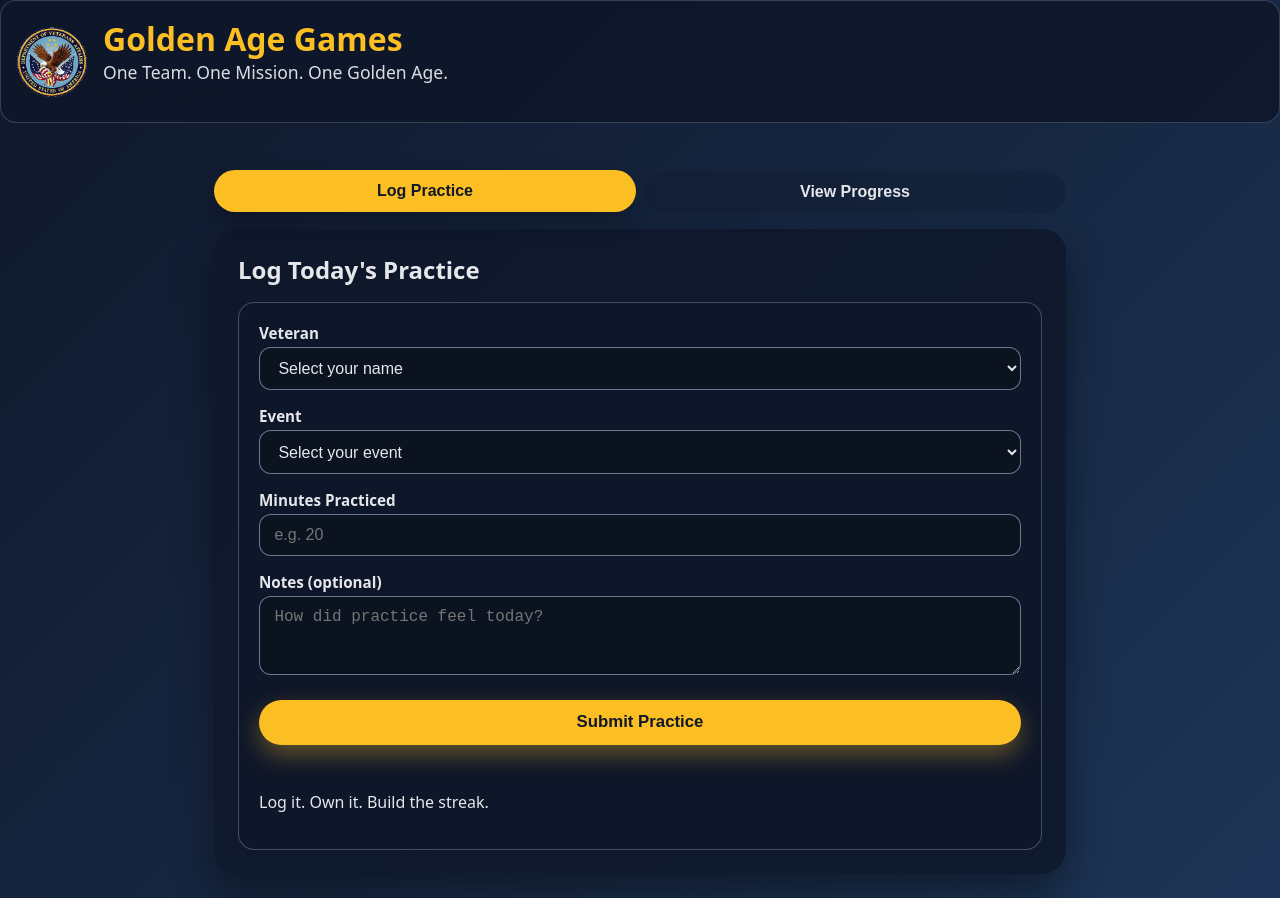
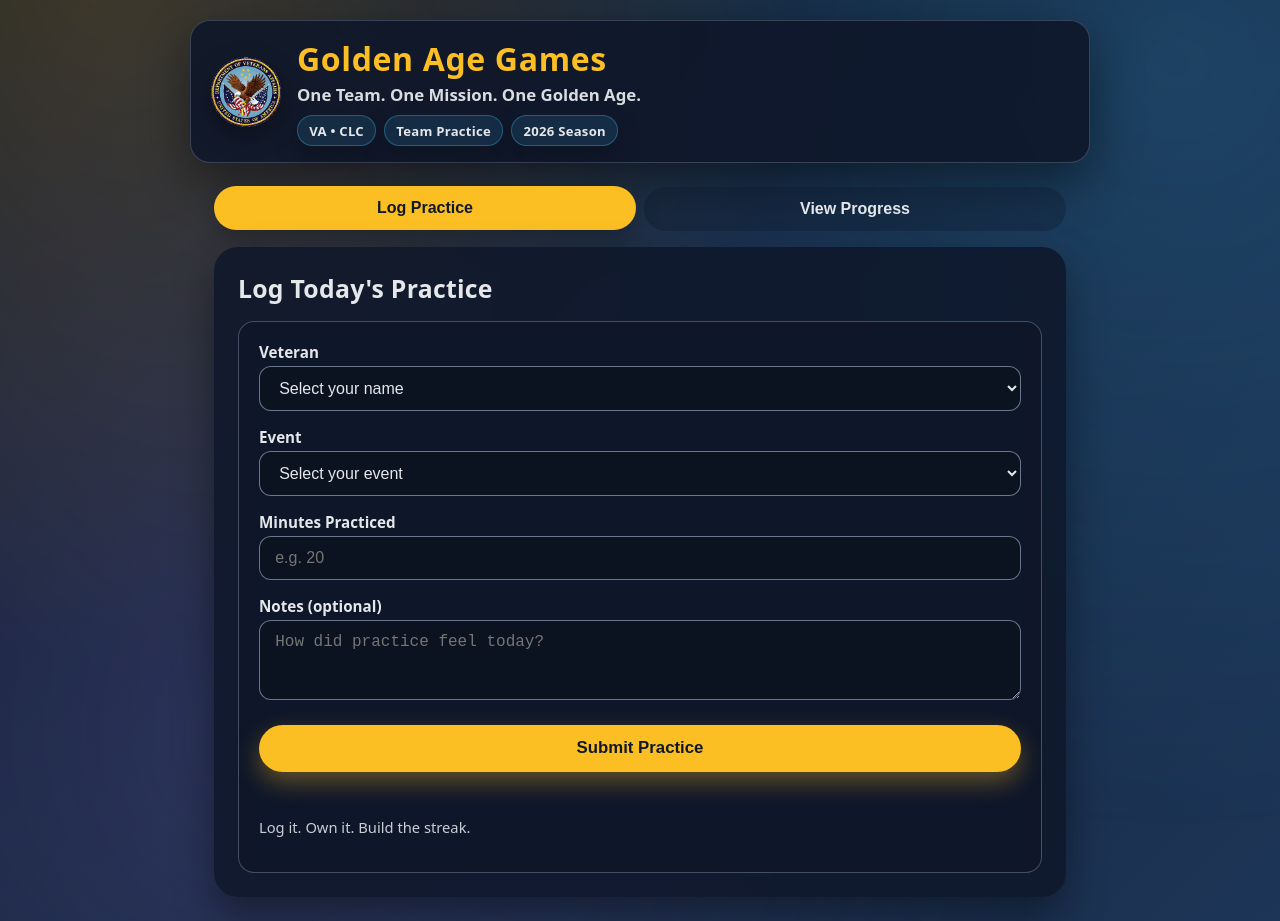
Before and after one commit to notacoder12/Golden-Age-Games-, a plain HTML site: page index.html in a window 1280 px wide. Before the commit the page ends 898 px from the top, so only its background shows below. Drawn offline with Linux system fonts and the light colour scheme.

Commit message:
Update styles.css

```diff
--- a/styles.css
+++ b/styles.css
@@ -1,38 +1,94 @@
-* {
-  box-sizing: border-box;
-}
+/* ===== Base ===== */
+* { box-sizing: border-box; }
 
 body {
   margin: 0;
   font-family: system-ui, -apple-system, BlinkMacSystemFont, "Segoe UI", sans-serif;
   background: linear-gradient(135deg, #0f172a, #1d3557);
   color: #0f172a;
+  position: relative;
+  overflow-x: hidden;
 }
 
+/* ===== Background glow (premium but readable) ===== */
+body::before{
+  content:"";
+  position: fixed;
+  inset:-20%;
+  background:
+    radial-gradient(circle at 20% 10%, rgba(251,191,36,0.20), transparent 40%),
+    radial-gradient(circle at 80% 20%, rgba(56,189,248,0.18), transparent 45%),
+    radial-gradient(circle at 30% 80%, rgba(167,139,250,0.16), transparent 50%);
+  filter: blur(20px);
+  z-index: -1;
+}
+
+/* ===== Layout ===== */
 .app-container {
   max-width: 900px;
   margin: 0 auto;
   padding: 1.5rem;
 }
 
-.app-header {
-  text-align: center;
-  color: #e5e7eb;
-  margin-bottom: 1.5rem;
+/* ===== VA Header ===== */
+.va-header {
+  max-width: 900px;
+  margin: 1.25rem auto 0 auto;
+  display: flex;
+  align-items: center;
+  gap: 1rem;
+  background: rgba(15, 23, 42, 0.9);
+  padding: 1rem 1.25rem;
+  border-radius: 1.25rem;
+  border: 1px solid rgba(148, 163, 184, 0.3);
+  box-shadow: 0 18px 50px rgba(0,0,0,0.45);
 }
 
-.app-header h1 {
-  font-size: 2.4rem;
-  margin: 0;
-  letter-spacing: 0.05em;
+.va-logo {
+  width: 70px;
+  height: 70px;
+  object-fit: contain;
+  filter: drop-shadow(0 8px 12px rgba(0,0,0,0.35));
 }
 
-.subtitle {
-  margin-top: 0.25rem;
-  font-size: 1rem;
-  opacity: 0.9;
+.va-title h1 {
+  margin: 0;
+  color: #fbbf24;
+  font-size: 2rem;
+  letter-spacing: 0.02em;
 }
 
+.va-slogan {
+  margin: 0.2rem 0 0 0;
+  color: #e5e7eb;
+  font-size: 1.05rem;
+  opacity: 0.95;
+  font-weight: 600;
+}
+
+/* Badges under slogan */
+.va-badges{
+  display:flex;
+  gap:.5rem;
+  flex-wrap:wrap;
+  margin-top:.55rem;
+}
+
+.badge{
+  display:inline-flex;
+  align-items:center;
+  padding:.35rem .7rem;
+  border-radius:999px;
+  font-weight:800;
+  font-size:.82rem;
+  letter-spacing:.02em;
+  color:#e5e7eb;
+  background: rgba(56,189,248,0.12);
+  border: 1px solid rgba(56,189,248,0.35);
+  box-shadow: 0 10px 25px rgba(0,0,0,0.25);
+}
+
+/* ===== Tabs ===== */
 .tabs {
   display: flex;
   gap: 0.5rem;
@@ -41,21 +97,21 @@
 
 .tab-button {
   flex: 1;
-  padding: 0.75rem 1rem;
+  padding: 0.8rem 1rem;
   border-radius: 999px;
   border: none;
   font-size: 1rem;
   cursor: pointer;
-  background: rgba(15, 23, 42, 0.3);
+  background: rgba(15, 23, 42, 0.32);
   color: #e5e7eb;
-  font-weight: 600;
+  font-weight: 800;
   transition: background 0.2s, transform 0.1s, box-shadow 0.1s;
 }
 
 .tab-button.active {
   background: #fbbf24;
   color: #111827;
-  box-shadow: 0 8px 20px rgba(0, 0, 0, 0.25);
+  box-shadow: 0 10px 25px rgba(0, 0, 0, 0.25);
   transform: translateY(-1px);
 }
 
@@ -64,51 +120,55 @@
   outline-offset: 2px;
 }
 
+/* ===== Main content container ===== */
 .tab-content-container {
   background: rgba(15, 23, 42, 0.85);
   border-radius: 1.5rem;
   padding: 1.5rem;
   color: #e5e7eb;
   box-shadow: 0 20px 40px rgba(0, 0, 0, 0.4);
+  backdrop-filter: blur(10px);
 }
 
-.tab-content {
-  display: none;
-}
-
-.tab-content.active {
-  display: block;
-}
+.tab-content { display: none; }
+.tab-content.active { display: block; }
 
 h2 {
   margin-top: 0;
   margin-bottom: 1rem;
-  font-size: 1.5rem;
+  font-size: 1.55rem;
+  letter-spacing: 0.01em;
 }
 
+/* ===== Cards ===== */
 .card {
   background: rgba(15, 23, 42, 0.9);
   border-radius: 1rem;
   padding: 1.25rem;
   border: 1px solid rgba(148, 163, 184, 0.4);
+  backdrop-filter: blur(8px);
+  transition: transform .12s ease, box-shadow .12s ease, border-color .12s ease;
 }
 
-.form-group {
-  margin-bottom: 1rem;
+.card:hover{
+  transform: translateY(-2px);
+  border-color: rgba(251,191,36,0.55);
+  box-shadow: 0 22px 55px rgba(0,0,0,0.55);
 }
+
+/* ===== Forms ===== */
+.form-group { margin-bottom: 1rem; }
 
 label {
   display: block;
   margin-bottom: 0.25rem;
   font-size: 0.95rem;
-  font-weight: 600;
+  font-weight: 800;
 }
 
-select,
-input,
-textarea {
+select, input, textarea {
   width: 100%;
-  padding: 0.7rem 0.9rem;
+  padding: 0.75rem 0.95rem;
   border-radius: 0.75rem;
   border: 1px solid rgba(148, 163, 184, 0.7);
   font-size: 1rem;
@@ -116,26 +176,22 @@
   color: #e5e7eb;
 }
 
-select:focus,
-input:focus,
-textarea:focus {
+select:focus, input:focus, textarea:focus {
   outline: 2px solid #fbbf24;
   outline-offset: 1px;
   border-color: #fbbf24;
 }
 
-textarea {
-  resize: vertical;
-}
+textarea { resize: vertical; }
 
-.primary-button,
-.secondary-button {
+/* ===== Buttons ===== */
+.primary-button, .secondary-button {
   width: 100%;
-  padding: 0.8rem 1rem;
+  padding: 0.85rem 1rem;
   border-radius: 999px;
   border: none;
   font-size: 1.05rem;
-  font-weight: 700;
+  font-weight: 900;
   cursor: pointer;
   margin-top: 0.25rem;
   transition: transform 0.1s, box-shadow 0.1s, background 0.2s;
@@ -153,47 +209,39 @@
   box-shadow: 0 10px 25px rgba(56, 189, 248, 0.35);
 }
 
-.primary-button:hover,
-.secondary-button:hover {
+.primary-button:hover, .secondary-button:hover {
   transform: translateY(-1px);
   box-shadow: 0 14px 35px rgba(0, 0, 0, 0.5);
 }
 
-.primary-button:active,
-.secondary-button:active {
+.primary-button:active, .secondary-button:active {
   transform: translateY(0);
   box-shadow: 0 8px 18px rgba(0, 0, 0, 0.4);
 }
 
+/* ===== Status messages ===== */
 .status-message {
   margin-top: 0.75rem;
   font-size: 0.95rem;
   min-height: 1.2em;
 }
 
-.status-message.success {
-  color: #bbf7d0;
+.status-message.success { color: #bbf7d0; }
+.status-message.error { color: #fecaca; }
+
+/* ===== Micro hype ===== */
+.micro-hype{
+  margin-top:.6rem;
+  font-size:.92rem;
+  opacity:.88;
+  color:#e5e7eb;
 }
 
-.status-message.error {
-  color: #fecaca;
-}
+/* ===== Progress blocks ===== */
+.progress-summary, .progress-chart, .progress-list { margin-top: 1.25rem; }
+.hidden { display: none; }
 
-.progress-summary,
-.progress-chart,
-.progress-list {
-  margin-top: 1.25rem;
-}
-
-.hidden {
-  display: none;
-}
-
-.progress-chart h3,
-.progress-summary h3,
-.progress-list h3 {
-  margin-bottom: 0.5rem;
-}
+.progress-chart h3, .progress-summary h3, .progress-list h3 { margin-bottom: 0.5rem; }
 
 .chart-bars {
   display: flex;
@@ -223,14 +271,9 @@
   transition: height 0.3s ease-out;
 }
 
-.chart-bar-label {
-  opacity: 0.8;
-}
+.chart-bar-label { opacity: 0.8; }
 
-.progress-list ul {
-  list-style: none;
-  padding-left: 0;
-}
+.progress-list ul { list-style: none; padding-left: 0; }
 
 .progress-list li {
   margin-bottom: 0.35rem;
@@ -241,49 +284,7 @@
   border: 1px solid rgba(148, 163, 184, 0.4);
 }
 
-@media (max-width: 600px) {
-  .app-container {
-    padding: 1rem;
-  }
-
-  .app-header h1 {
-    font-size: 1.8rem;
-  }
-
-  .tab-content-container {
-    padding: 1rem;
-  }
-}
-.va-header {
-  display: flex;
-  align-items: center;
-  gap: 1rem;
-  background: rgba(15, 23, 42, 0.9);
-  padding: 1rem;
-  border-radius: 1rem;
-  margin-bottom: 1.5rem;
-  border: 1px solid rgba(148, 163, 184, 0.3);
-}
-
-.va-logo {
-  width: 70px;
-  height: 70px;
-  object-fit: contain;
-}
-
-.va-title h1 {
-  margin: 0;
-  color: #fbbf24;
-  font-size: 2rem;
-}
-
-.va-slogan {
-  margin: 0;
-  color: #e5e7eb;
-  font-size: 1.1rem;
-  opacity: 0.95;
-  font-weight: 500;
-}
+/* ===== Popup ===== */
 .popup {
   position: fixed;
   inset: 0;
@@ -303,10 +304,9 @@
   box-shadow: 0 15px 35px rgba(0,0,0,0.5);
 }
 
-.popup.hidden {
-  display: none;
-}
-/* Confetti */
+.popup.hidden { display: none; }
+
+/* ===== Confetti (if you use the confetti script) ===== */
 .confetti {
   position: fixed;
   top: -10px;
@@ -325,3 +325,12 @@
     opacity: 0;
   }
 }
+
+/* ===== Mobile ===== */
+@media (max-width: 600px) {
+  .app-container { padding: 1rem; }
+  .tab-content-container { padding: 1rem; }
+  .va-header { margin: 1rem auto 0 auto; }
+  .va-title h1 { font-size: 1.6rem; }
+  .va-logo { width: 58px; height: 58px; }
+}
```
